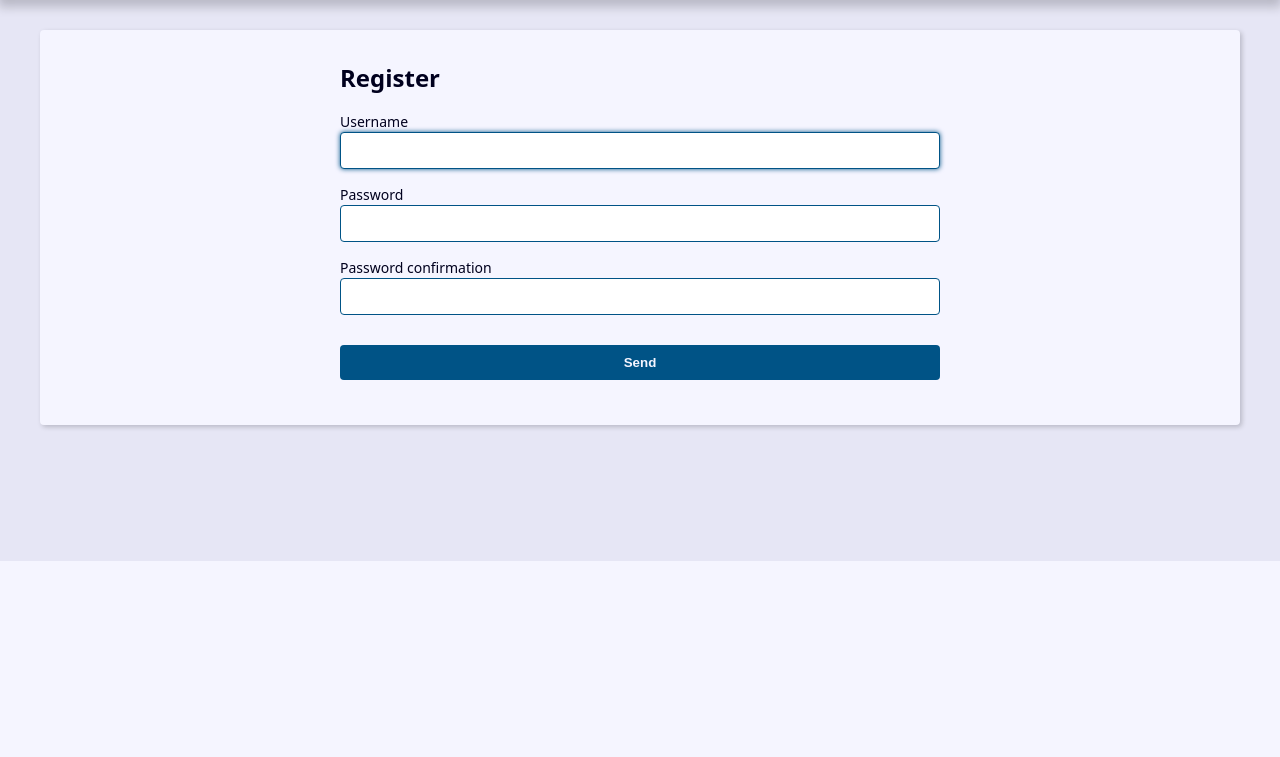
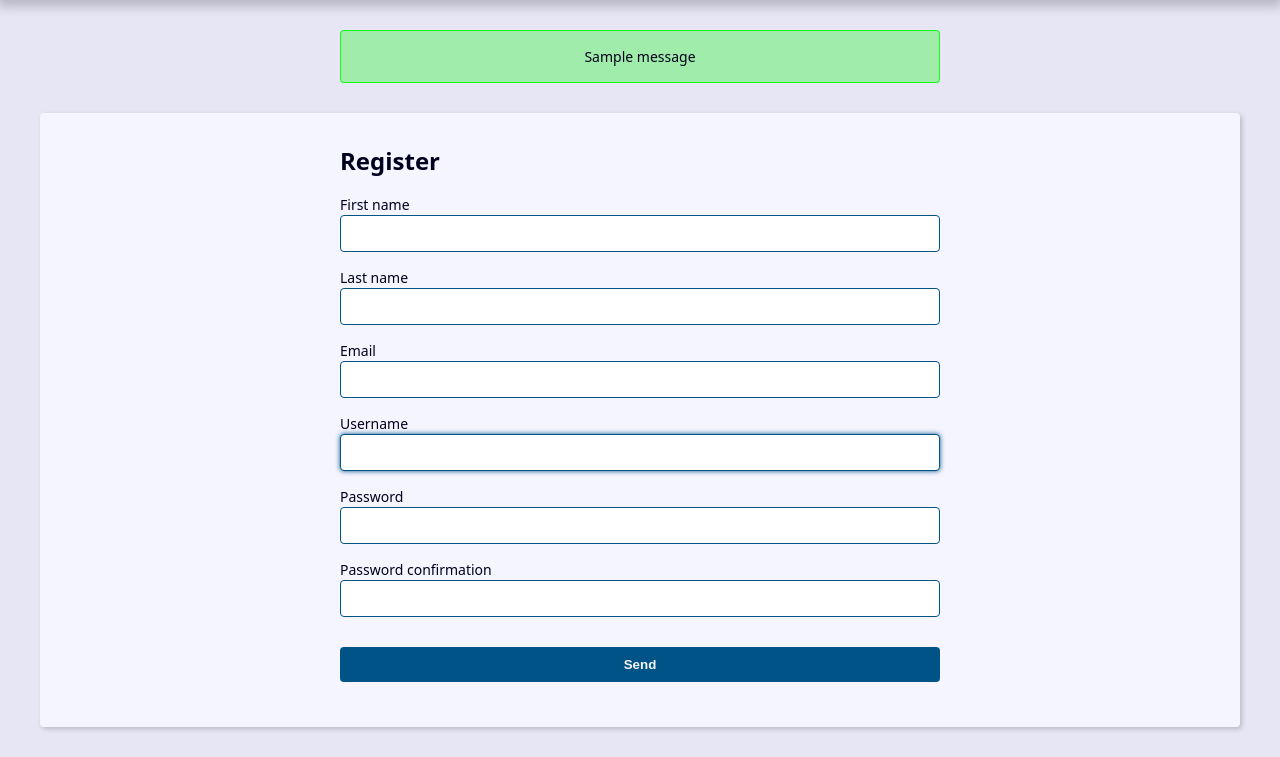
Before and after one commit to jobemcamera/django-agenda, a Django app: page /user/create/ in a window 1280 px wide. Shown: the part 239-996 px from the top of the page. Before the commit the page ends 800 px from the top, so only its background shows below. Run offline with Django 5.2, Linux system fonts and the light colour scheme; tables that the repository leaves empty hold one stand-in row (Sample ...); one stand-in notice (Sample message) is shown.

Commit message:
refactor: new Meta to RegisterForm and add erros messages feedback

```diff
--- a/base_static/global/css/style.css
+++ b/base_static/global/css/style.css
@@ -239,6 +239,11 @@ svg {
   border: 1px solid rgba(255, 255, 0, 90%);
 }
 
+.message.info {
+  background: rgba(0, 0, 255, 0.3);
+  border: 1px solid rgba(0, 0, 255, 0.3);
+}
+
 .form-wrapper {
   max-width: 60rem;
   margin: var(--spacing) auto;
--- a/base_templates/global/base.html
+++ b/base_templates/global/base.html
@@ -9,6 +9,8 @@
 
   {% include 'global/partials/_header.html' %}
 
+  {% include 'global/partials/_messages.html' %}
+
   <main class="content">
     {% block content %}{% endblock content %}
     {% include 'global/partials/_pagination.html' %}
--- /dev/null
+++ b/base_templates/global/partials/_messages.html
@@ -0,0 +1,7 @@
+{% if messages %}
+  {% for message in messages %}
+    <div class="message {{ message.tags }}">
+      {{ message }}
+    </div>
+  {% endfor %}
+{% endif %}
--- a/contact/forms.py
+++ b/contact/forms.py
@@ -1,6 +1,7 @@
 from django import forms
 from django.core.exceptions import ValidationError
 from django.contrib.auth.forms import UserCreationForm
+from django.contrib.auth.models import User
 from . import models
 
 
@@ -10,13 +11,31 @@ class ContactForm(forms.ModelForm):
             attrs={
                 'accept': 'image/*',
             }
-        )
+        ),
+        required=False
     )
 
     class Meta:
         model = models.Contact
-        fields = ('first_name', 'last_name', 'phone', 'email', 'description', 'category', 'picture')
+        fields = ('first_name', 'last_name', 'phone', 'email',
+                  'description', 'category', 'picture')
 
 
 class RegisterForm(UserCreationForm):
-    ...
+    first_name = forms.CharField(required=True, min_length=3)
+    last_name = forms.CharField(required=True, min_length=3)
+    email = forms.EmailField()
+
+    class Meta:
+        model = User
+        fields = ('first_name', 'last_name', 'email',
+                  'username', 'password1', 'password2',)
+
+    def clean_email(self):
+        email = self.cleaned_data.get('email')
+
+        if User.objects.filter(email=email).exists():
+            self.add_error('email', ValidationError(
+                'Email already exist', code='invalid'))
+
+        return email
--- a/contact/urls.py
+++ b/contact/urls.py
@@ -7,7 +7,7 @@ urlpatterns = [
     path('', views.index, name='index'),
     path('search/', views.search, name='search'),
 
-    # CRUD
+    # contact CRUD
     path('contact/<int:contact_id>/detail/', views.contact, name='contact'),
     path('contact/create/', views.create, name='create'),
     path('contact/<int:contact_id>/update/', views.update, name='update'),
--- a/contact/views/contact_forms.py
+++ b/contact/views/contact_forms.py
@@ -1,5 +1,6 @@
 from django.shortcuts import render, redirect, get_object_or_404
 from django.urls import reverse
+from django.contrib import messages
 from contact.forms import ContactForm
 from contact.models import Contact
 
@@ -17,7 +18,8 @@ def create(request):
 
         if form.is_valid():
             contact = form.save()
-            return redirect('contact:update', contact_id=contact.pk)
+            messages.success(request, 'Contact has register')
+            return redirect('contact:index')
 
         return render(
             request,
--- a/contact/views/user_forms.py
+++ b/contact/views/user_forms.py
@@ -1,6 +1,6 @@
-from django.shortcuts import render
+from django.shortcuts import render, redirect
 from contact.forms import RegisterForm
-
+from django.contrib import messages
 
 def register(request):
     form = RegisterForm()
@@ -10,6 +10,8 @@ def register(request):
 
         if form.is_valid():
             form.save()
+            messages.success(request, 'User has register')
+            return redirect('contact:index')
 
     context = {
         'form': form
```
Also changed, not shown: contact/templates/contact/create.html (+10 -0 lines).
